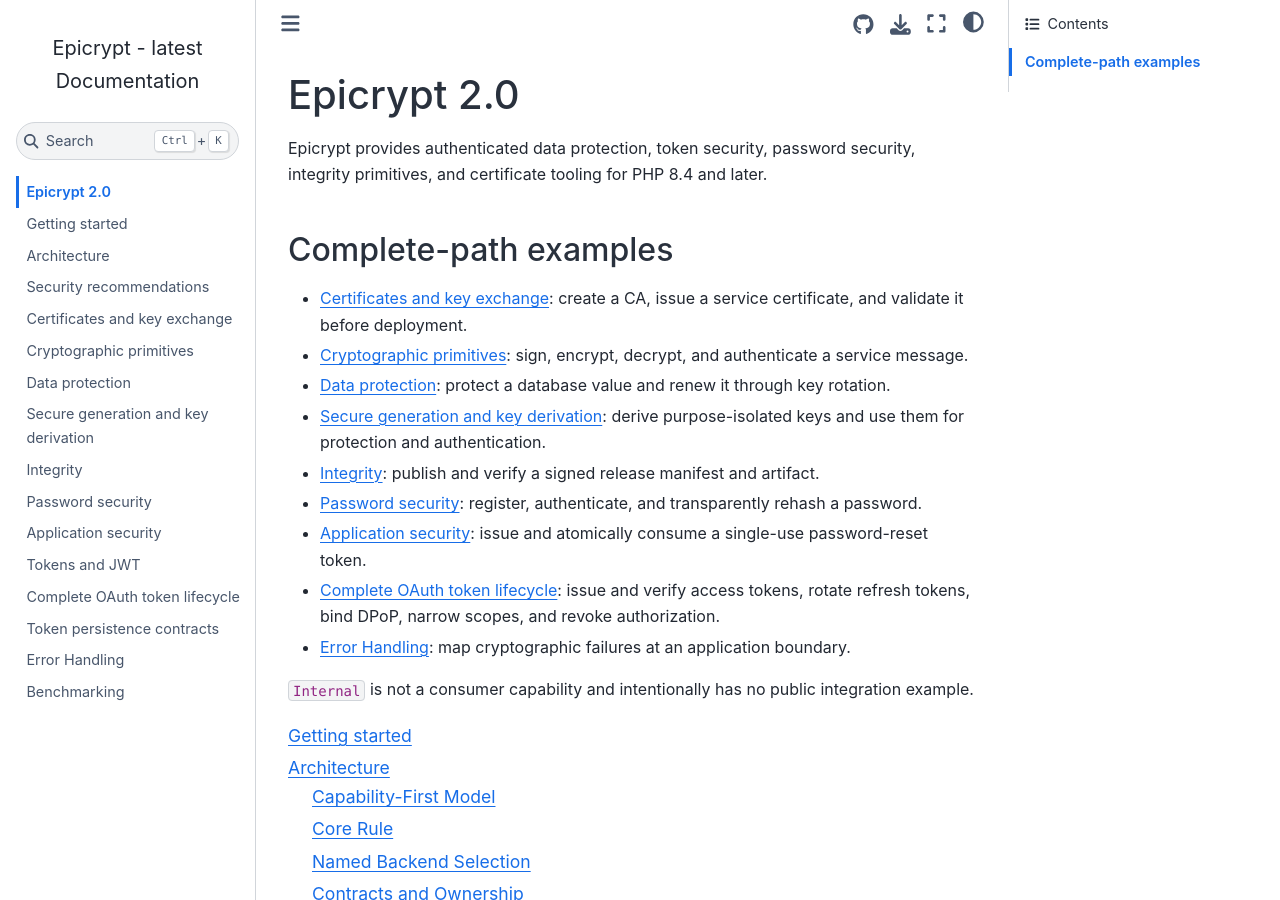
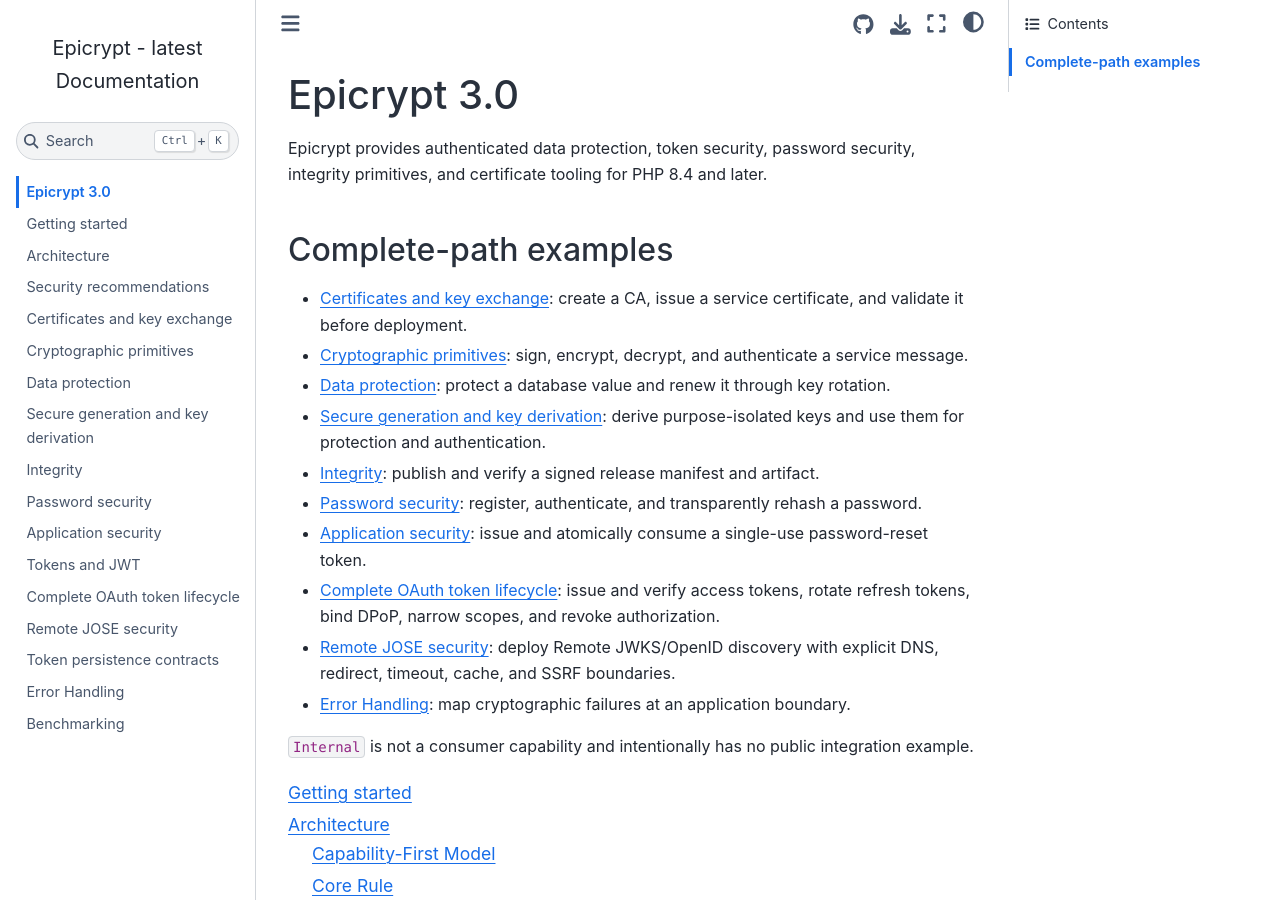
Before and after one commit to infocyph/Epicrypt, a Sphinx documentation site: the page built from docs/index.rst, in a window 1280 px wide and 900 px high. Built offline with Sphinx 7.4.7 and the Sphinx Book theme 1.1.4, drawn with Linux system fonts in a browser that asks for light colours; some of the changed text lies outside the part shown.

Commit message:
docs(remote-jose): include deployment security guide

```diff
--- a/docs/index.rst
+++ b/docs/index.rst
@@ -1,4 +1,4 @@
-Epicrypt 2.0
+Epicrypt 3.0
 ============
 
 Epicrypt provides authenticated data protection, token security, password
@@ -20,6 +20,8 @@ Complete-path examples
   token.
 - :doc:`oauth-lifecycle`: issue and verify access tokens, rotate refresh tokens,
   bind DPoP, narrow scopes, and revoke authorization.
+- :doc:`remote-jose-security`: deploy Remote JWKS/OpenID discovery with explicit
+  DNS, redirect, timeout, cache, and SSRF boundaries.
 - :doc:`error-handling`: map cryptographic failures at an application boundary.
 
 ``Internal`` is not a consumer capability and intentionally has no public
@@ -40,6 +42,7 @@ integration example.
    security
    token
    oauth-lifecycle
+   remote-jose-security
    token-storage
    error-handling
    benchmarking
```
